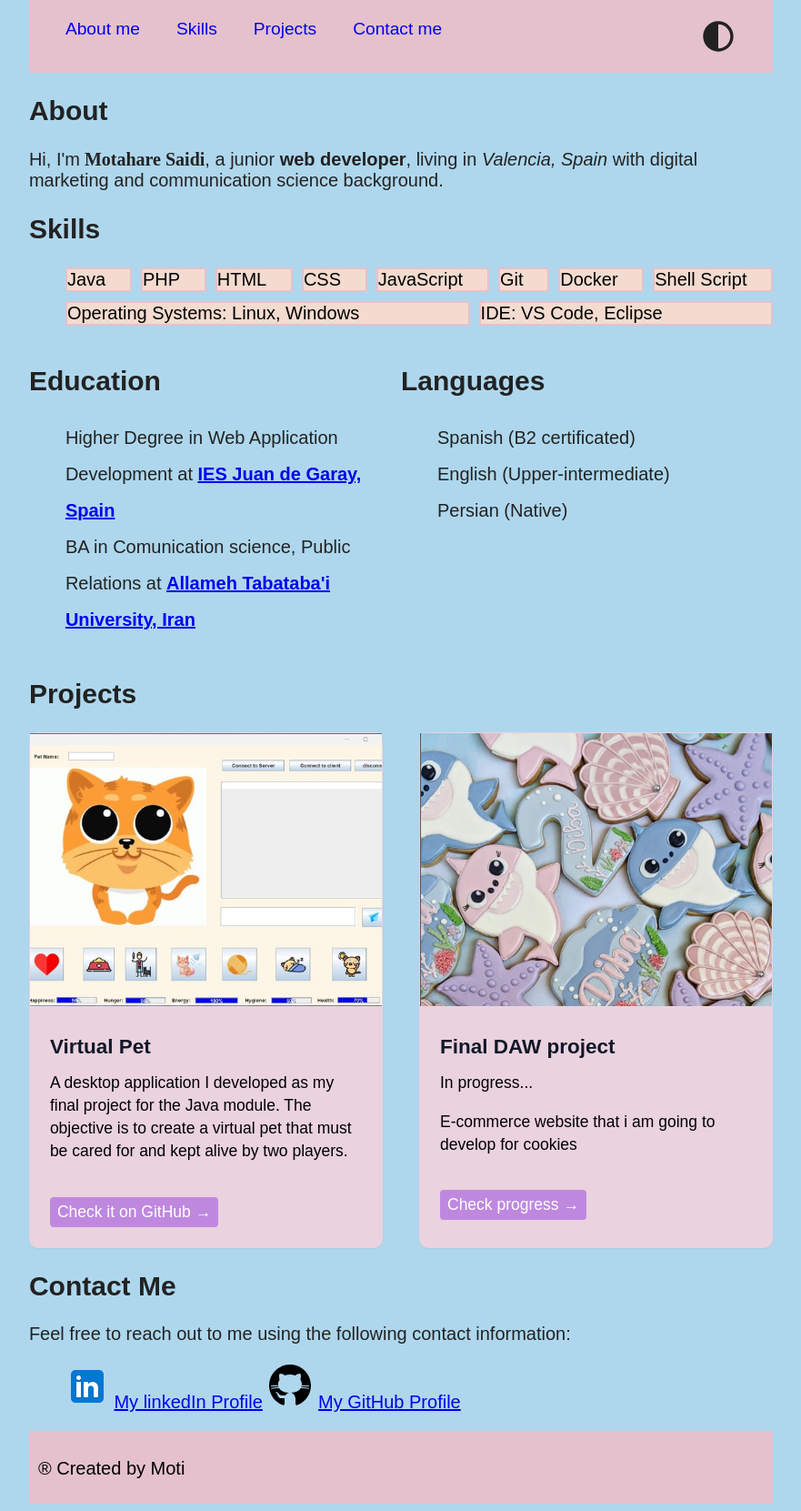
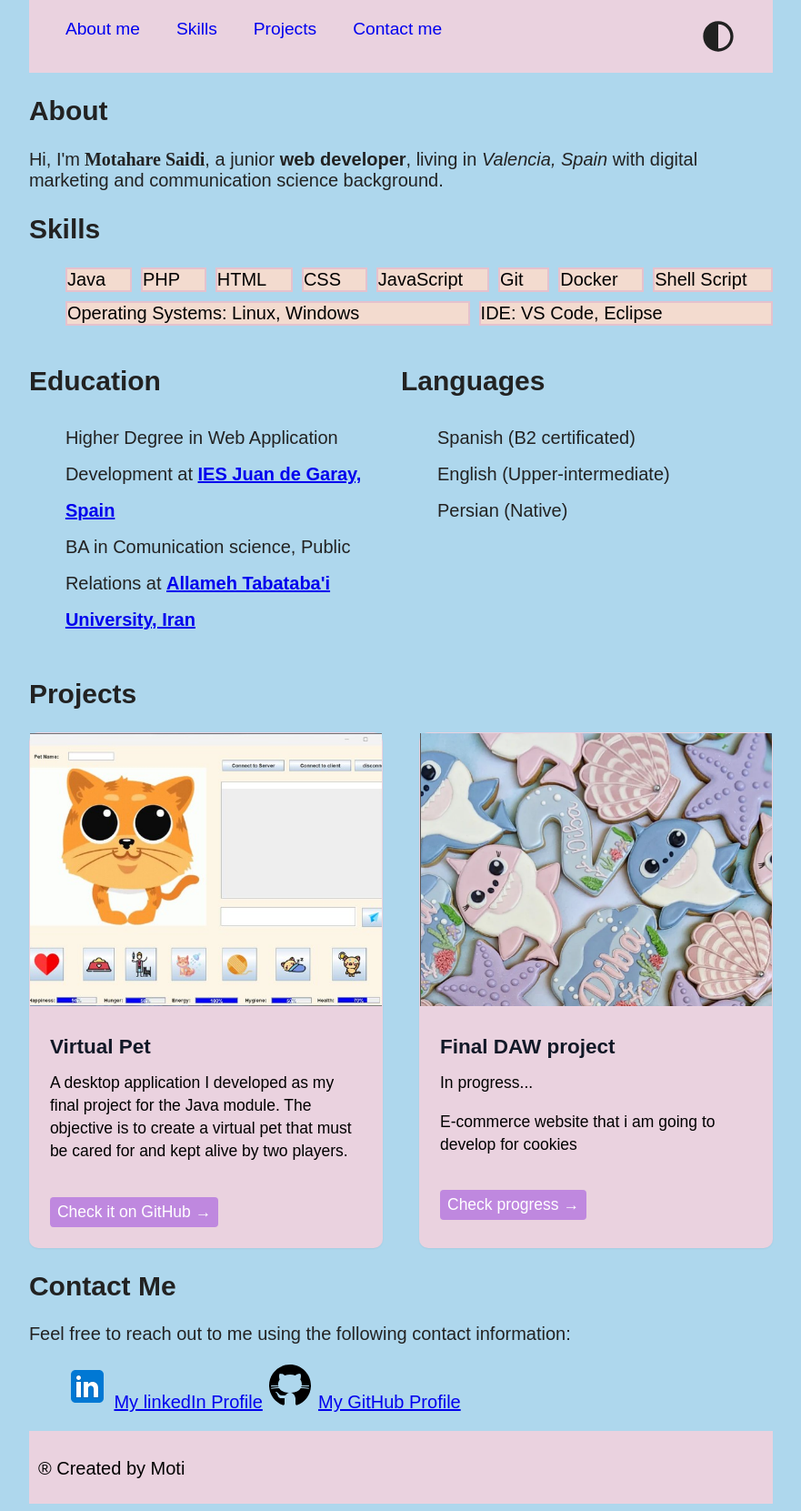
Before and after one commit to motisaa/portfolio, a plain HTML site: page index.html in a window 1280 px wide. Shown: the whole page at 91% size, without its empty margins (199-1080 px from the left). Drawn offline with Linux system fonts and the light colour scheme; a web font is replaced by a local one.

Commit message:
style: changing some colors

```diff
--- a/css/styles.css
+++ b/css/styles.css
@@ -156,7 +156,7 @@ html {
 header {
        position: sticky;
        top: 0;
-       background-color: #e5c1cd;
+       background-color: #EAD2DF;
        /*Codigo del profe DM */
        height: var(--header-height);
        padding: 0.5rem;
@@ -183,7 +183,7 @@ nav ul {
 }
 
 nav {
-       background-color: #e5c1cd;
+       background-color: #EAD2DF;
        height: 3.5rem;
        top: 0;
        width: 100%;
@@ -203,7 +203,7 @@ nav li {
 
 }
 footer {
-       background-color: #e5c1cd;
+       background-color: #EAD2DF;
        color: #000000;
        height: var(--header-height);
        padding: 0.5rem;
@@ -260,7 +260,7 @@ footer {
 }
 
 .dark-theme .action {
-       background-color: #313f3f;
+       background-color: gray;
 }
 
 .dark-theme a:visited {
@@ -268,7 +268,7 @@ footer {
 }
 
 .dark-theme a:link {
-       color: #b97c7c;
+       color: #e5c1cd;
 }
 
 .cards {
```
